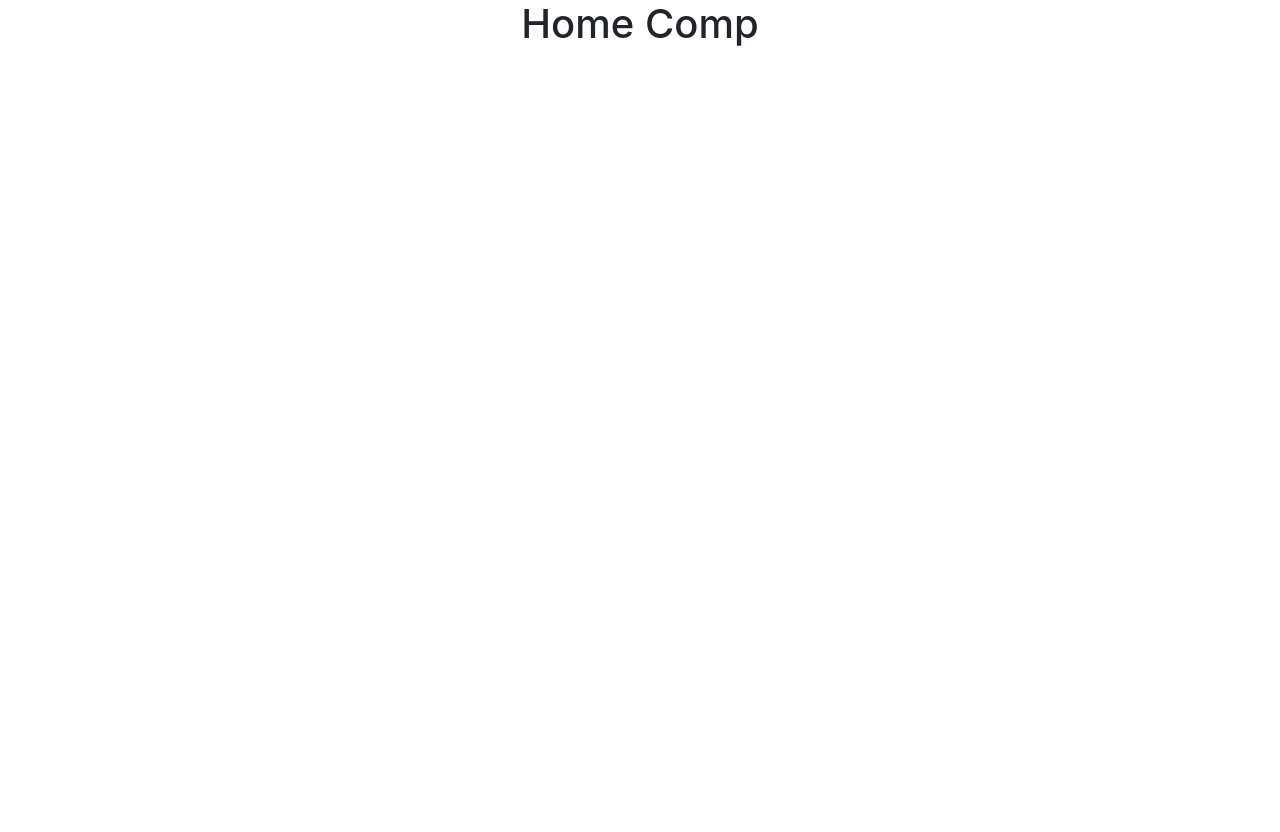
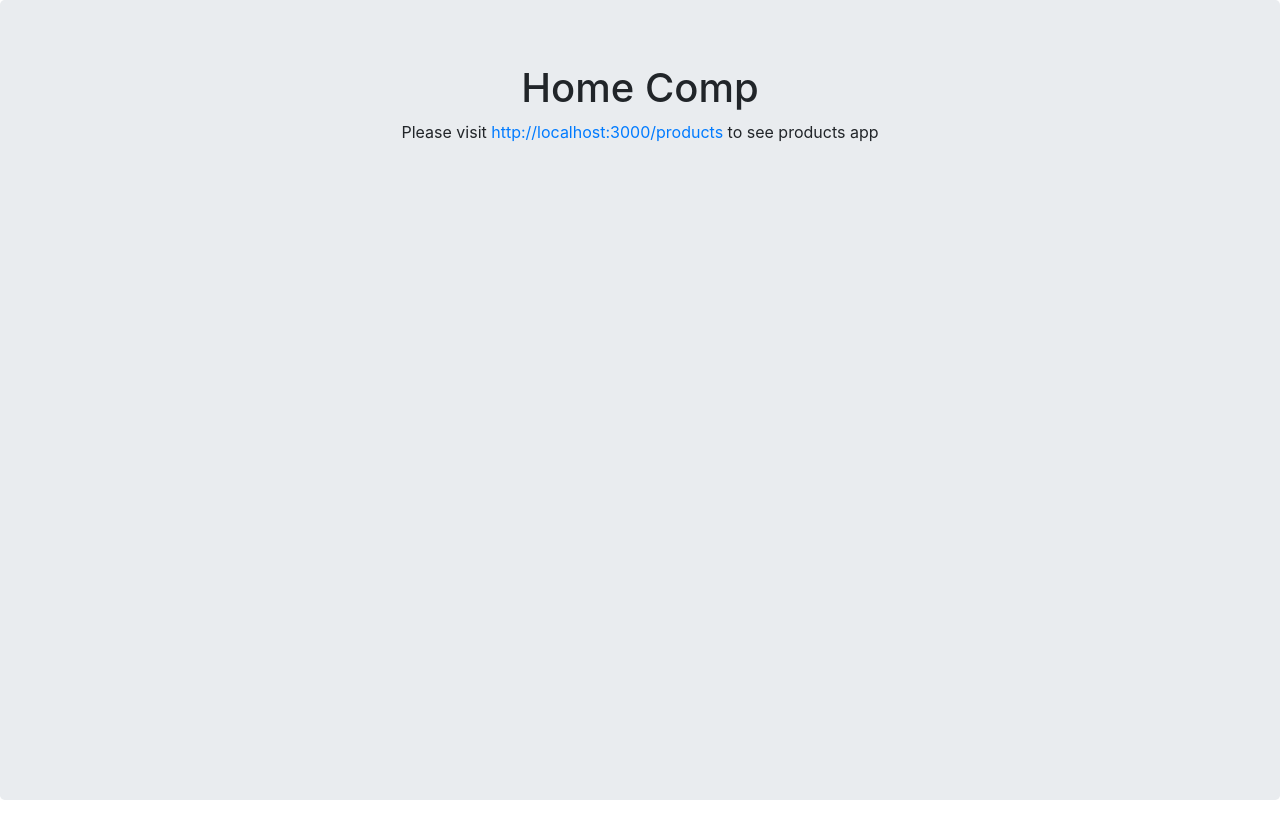
Before and after one commit to mindazub/react-router-crud, a React (Create React App) app: page / in a window 1280 px wide. Before the commit the page ends 800 px from the top, so only its background shows below. Built offline with nearby package versions, Linux system fonts and the light colour scheme.

Commit message:
front page jumbeotron added

```diff
--- a/src/App.css
+++ b/src/App.css
@@ -18,3 +18,7 @@ nav {
   align-items: center;
   list-style: none;
 }
+
+.front-page-full {
+  height: 100vh;
+}
--- a/src/components/Home.js
+++ b/src/components/Home.js
@@ -2,7 +2,11 @@ import React from 'react';
 import '../App.css';
 function Home() {
     return (
-      <h1>Home Comp</h1>
+
+      <div class="jumbotron front-page-full">
+        <h1>Home Comp</h1>
+        Please visit <a href="http://localhost:3000/products">http://localhost:3000/products</a> to see products app
+      </div>
     );
   }
 
--- a/src/components/ProductsEdit.js
+++ b/src/components/ProductsEdit.js
@@ -16,15 +16,12 @@ class ProductsEdit extends React.Component {
     this.onSubmit = this.onSubmit.bind(this);
 
     this.state = {
-      name: "",
-      ean: "",
-      type: "",
-      weight: "",
-      color: "",
-      quantity: "",
-      price: "",
-      active: ""
-    };
+      products: JSON.parse(localStorage.getItem("products"))
+    }
+
+    let prodId = this.match.params.id;
+
+
   }
 
   onChangeProductName(e) {
@@ -59,7 +56,7 @@ class ProductsEdit extends React.Component {
     //this.setState({ active: e.target.value() });
   }
 
-  onSubmit(e){
+  onSubmit(e) {
     e.preventDefault();
 
     let product = {
@@ -78,7 +75,7 @@ class ProductsEdit extends React.Component {
   }
 
 
-    render() {
+  render() {
     return (
       <div className="col-md-10">
         <h1>Products Edit</h1>
```
